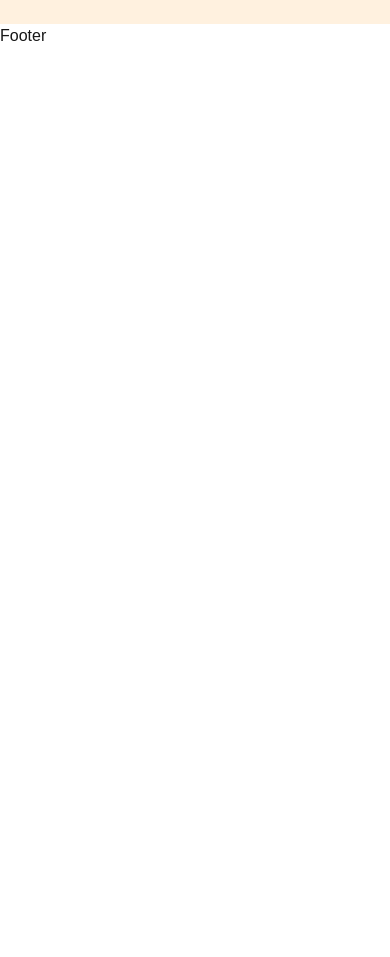
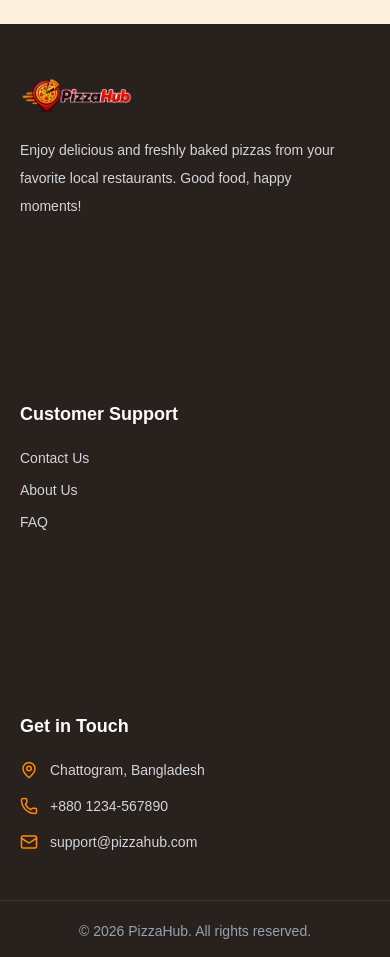
Before and after one commit to Minhazul-Abedin17/pizzahub-client, a Next.js app: page / in a window 390 px wide. Shown: the part 1040-1997 px from the top of the page. Before the commit the page ends 1088 px from the top, so only its background shows below. Built offline with nearby package versions, Linux system fonts and the light colour scheme.

Commit message:
feat: add responsive PizzaHub footer

```diff
--- a/src/components/layout/footer.tsx
+++ b/src/components/layout/footer.tsx
@@ -1,11 +1,77 @@
-import React from 'react';
+import Image from "next/image";
+import {
+  Mail,
+  MapPin,
+  Phone,
+} from "lucide-react";
 
-const footer = () => {
-    return (
+const Footer = () => {
+  return (
+    <footer className="bg-[#29211D] text-white">
+      <div className="mx-auto grid max-w-7xl gap-45 px-5 py-12 sm:px-8 md:grid-cols-2 lg:grid-cols-3">
+
+        {/* Brand */}
         <div>
-            Footer
+          <Image
+            src="/logo.png"
+            alt="PizzaHub"
+            width={170}
+            height={60}
+            className="h-12 w-auto object-contain"
+          />
+
+          <p className="mt-4 max-w-xs text-sm leading-7 text-gray-300">
+            Enjoy delicious and freshly baked pizzas from your
+            favorite local restaurants. Good food, happy moments!
+          </p>
         </div>
-    );
+        {/* Support */}
+        <div>
+          <h3 className="mb-5 text-lg font-bold">Customer Support</h3>
+
+          <div className="flex flex-col gap-3 text-sm text-gray-300">
+            <p className="hover:text-orange-400">
+              Contact Us
+            </p>
+            <p className="hover:text-orange-400">
+              About Us
+            </p>
+            <p className="hover:text-orange-400">
+              FAQ
+            </p>
+          </div>
+        </div>
+
+        {/* Contact */}
+        <div>
+          <h3 className="mb-5 text-lg font-bold">Get in Touch</h3>
+
+          <div className="flex flex-col gap-4 text-sm text-gray-300">
+            <p className="flex items-center gap-3">
+              <MapPin size={18} className="text-orange-400" />
+              Chattogram, Bangladesh
+            </p>
+
+            <p className="flex items-center gap-3">
+              <Phone size={18} className="text-orange-400" />
+              +880 1234-567890
+            </p>
+
+            <p className="flex items-center gap-3">
+              <Mail size={18} className="text-orange-400" />
+              support@pizzahub.com
+            </p>
+          </div>
+        </div>
+
+      </div>
+
+      {/* Copyright */}
+      <div className="border-t border-white/10 px-5 py-5 text-center text-sm text-gray-400">
+        © {new Date().getFullYear()} PizzaHub. All rights reserved.
+      </div>
+    </footer>
+  );
 };
 
-export default footer;
+export default Footer;
--- a/src/components/layout/navbar.tsx
+++ b/src/components/layout/navbar.tsx
@@ -16,7 +16,7 @@ const Navbar = () => {
         {/* Logo */}
         <Link href="/" className="flex items-center gap-2">
           <Image
-            src="/public/logo.png"
+            src="/logo.png"
             alt="PizzaHub Logo"
             width={175}
             height={65}
```
